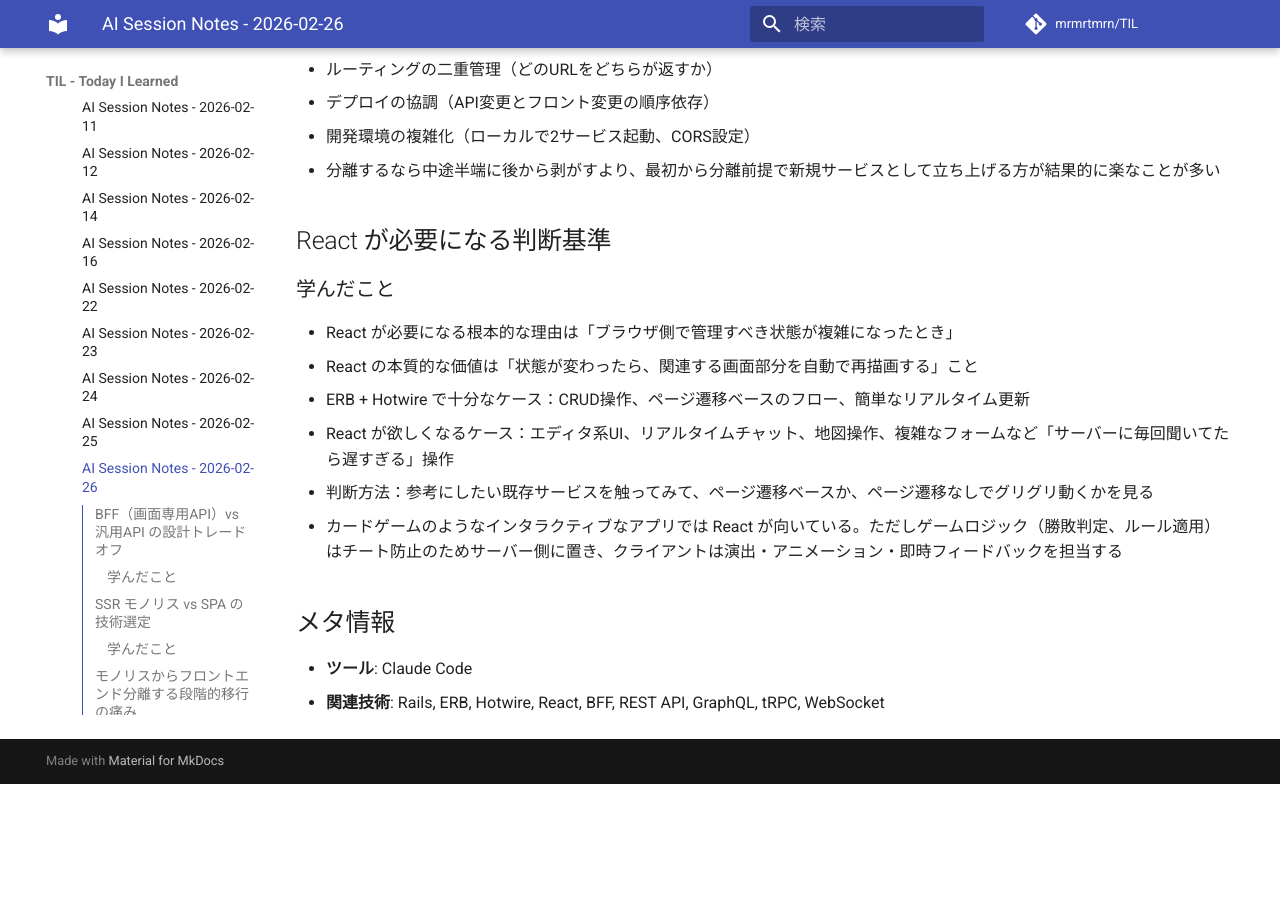
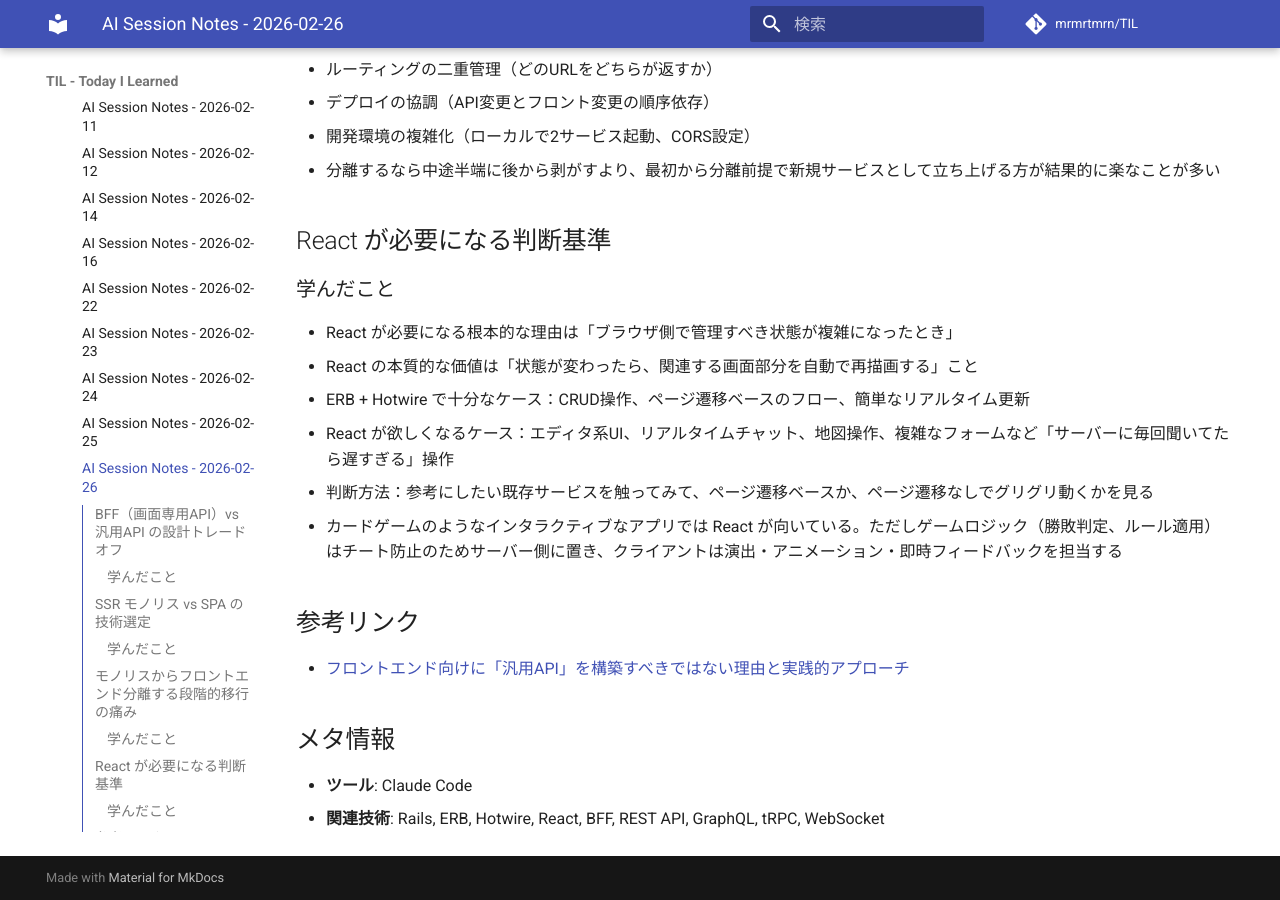
Before and after one commit to mrmrtmrn/TIL, an MkDocs documentation site: the page built from docs/Tech/AI-Sessions/2026/02/2026-02-26.md, in a window 1280 px wide and 900 px high, scrolled down 1076 px. Built offline with MkDocs 1.6.1 and Material for MkDocs 9.7.7, drawn with Linux system fonts in a browser that asks for light colours; comment, search, counter and statistics services are not loaded; before the commit the page ends 1860 px from its top, so only the background shows below that.

Commit message:
feat: 2026-02-26 のセッションノートに参考リンクを追加
Co-Authored-By: Claude Opus 4.6 <noreply@anthropic.com>

```diff
--- a/docs/Tech/AI-Sessions/2026/02/2026-02-26.md
+++ b/docs/Tech/AI-Sessions/2026/02/2026-02-26.md
@@ -44,6 +44,10 @@
 - 判断方法：参考にしたい既存サービスを触ってみて、ページ遷移ベースか、ページ遷移なしでグリグリ動くかを見る
 - カードゲームのようなインタラクティブなアプリでは React が向いている。ただしゲームロジック（勝敗判定、ルール適用）はチート防止のためサーバー側に置き、クライアントは演出・アニメーション・即時フィードバックを担当する
 
+## 参考リンク
+
+- [フロントエンド向けに「汎用API」を構築すべきではない理由と実践的アプローチ](https://zenn.dev/dragon1208/articles/a705242460dea4)
+
 ## メタ情報
 
 - **ツール**: Claude Code
```
